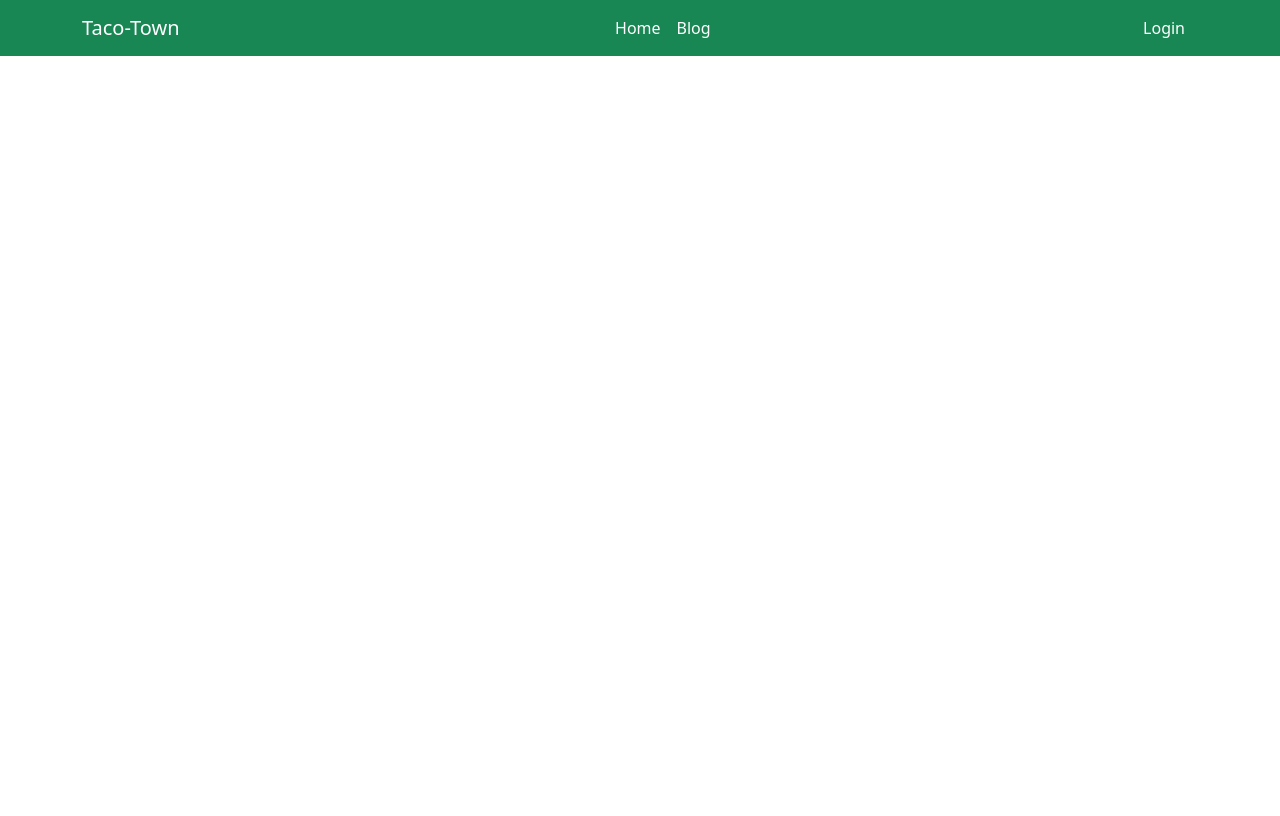
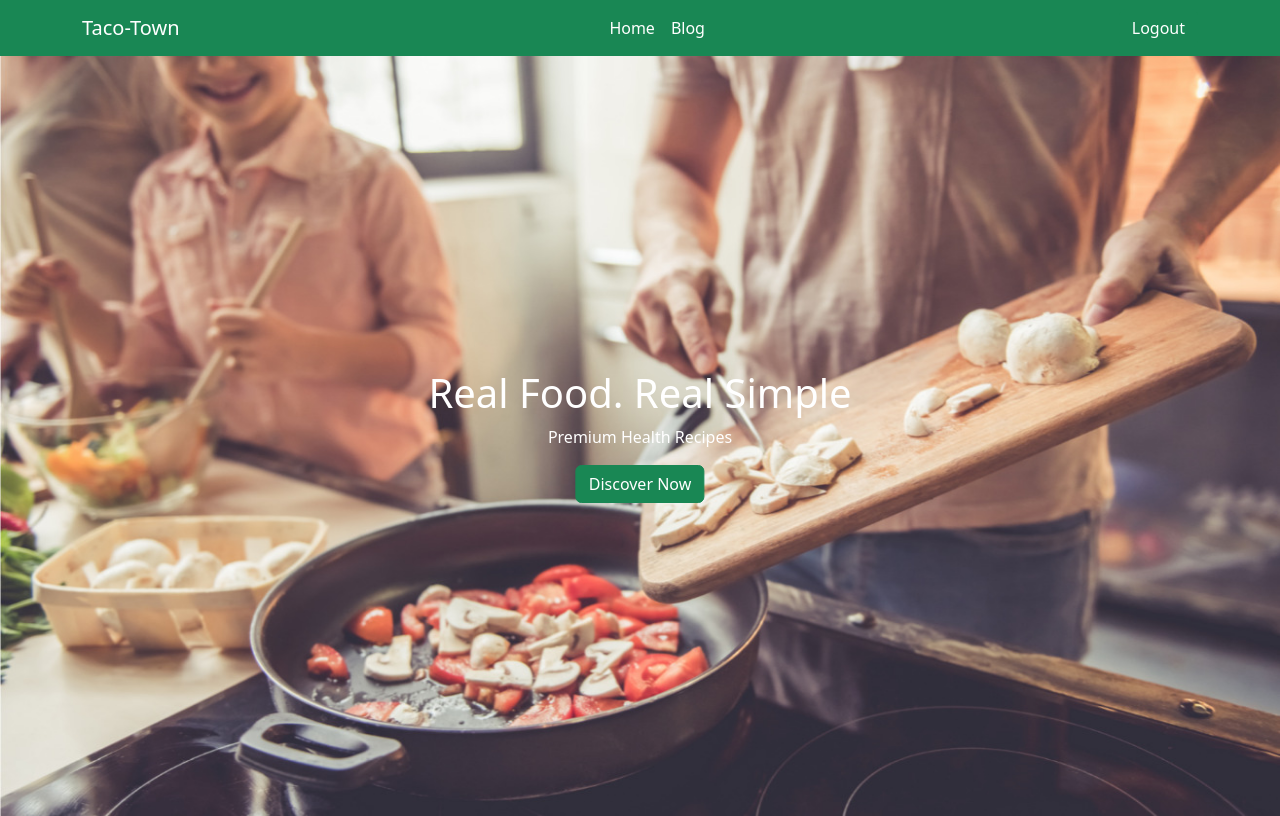
Before and after one commit to joy271f/taco-town-client-side, a React (Vite) app: page / in a window 1280 px wide. Built offline with nearby package versions, Linux system fonts and the light colour scheme.

Commit message:
cover image set done

```diff
--- a/src/Layout/Main.jsx
+++ b/src/Layout/Main.jsx
@@ -1,10 +1,12 @@
 import React from 'react';
 import Header from '../pages/Shared/Header/Header';
+import Banner from '../pages/Home/Banner/Banner';
 
 const Main = () => {
     return (
         <div>
             <Header />
+            <Banner />
         </div>
     );
 };
--- /dev/null
+++ b/src/pages/Home/Banner/Banner.css
@@ -0,0 +1,16 @@
+.banner-img{
+    height: 95vh;
+    /* filter: blur(5px) */
+}
+
+.hard-text{
+    position: relative;
+    color: white;
+    text-align: center;
+}
+.center-text{
+    position: absolute;
+      top: 50%;
+      left: 50%;
+      transform: translate(-50%, -50%);
+}
--- /dev/null
+++ b/src/pages/Home/Banner/Banner.jsx
@@ -0,0 +1,19 @@
+import React from 'react';
+import banner from '../../../../public/banner.jpg'
+import { Button } from 'react-bootstrap';
+import './Banner.css'
+
+const Banner = () => {
+    return (
+        <div className='hard-text'>
+            <img src={banner} className='banner-img w-100' alt="" />
+            <div className='center-text'>
+                <h1>Real Food. Real Simple</h1>
+                <p>Premium Health Recipes</p>
+                <Button variant='success'>Discover Now</Button>
+            </div>
+        </div>
+    );
+};
+
+export default Banner;
--- a/src/pages/Shared/Header/Header.jsx
+++ b/src/pages/Shared/Header/Header.jsx
@@ -3,7 +3,7 @@ import { Button, Container, Nav, Navbar } from 'react-bootstrap';
 import { Link } from 'react-router-dom';
 
 const Header = () => {
-    const user = null;
+    const user = {};
     return (
         <Navbar collapseOnSelect expand="lg" bg="success" variant="dark">
             <Container>
```
Also changed, not shown: src/pages/Shared/Footer/Footer.jsx (added, +11 -0 lines), src/pages/Shared/LeftNav/LeftNav.jsx (added, +11 -0 lines), src/pages/Shared/RightNav/RgihtNav.jsx (added, +11 -0 lines), public/banner.jpg (added).
